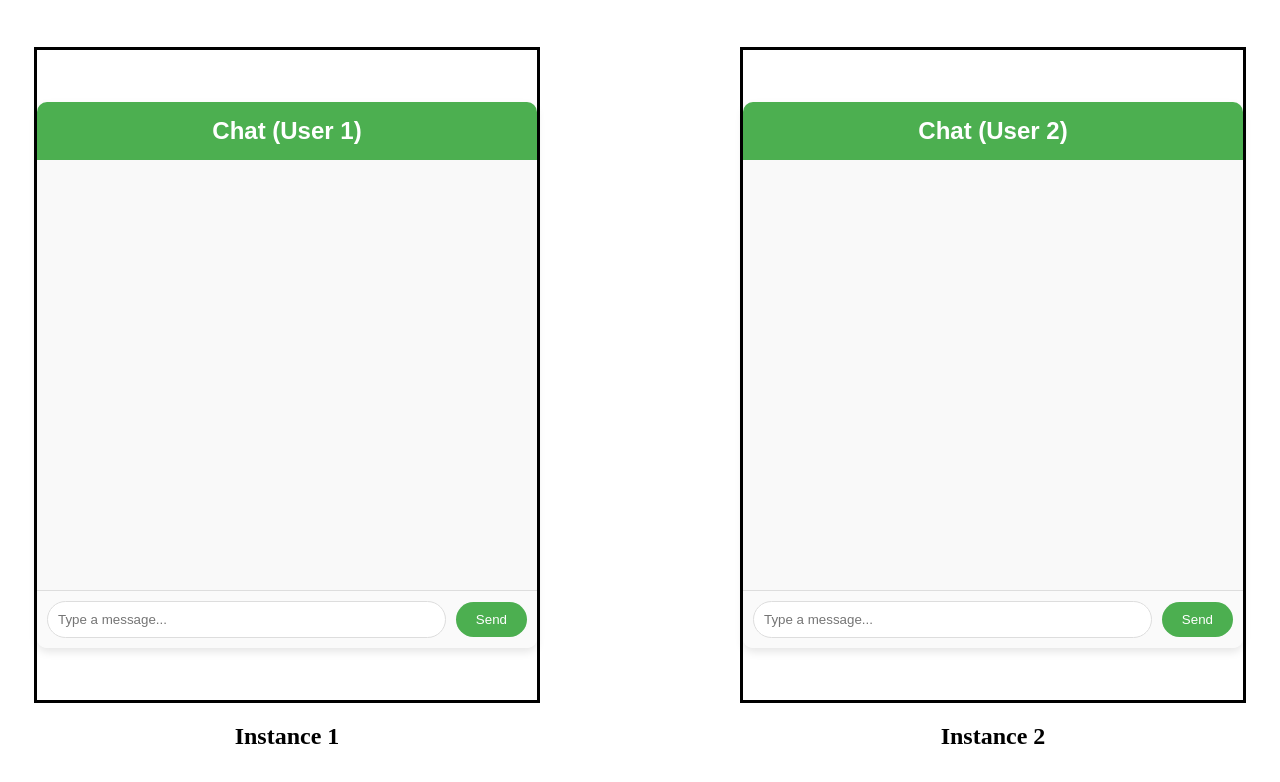
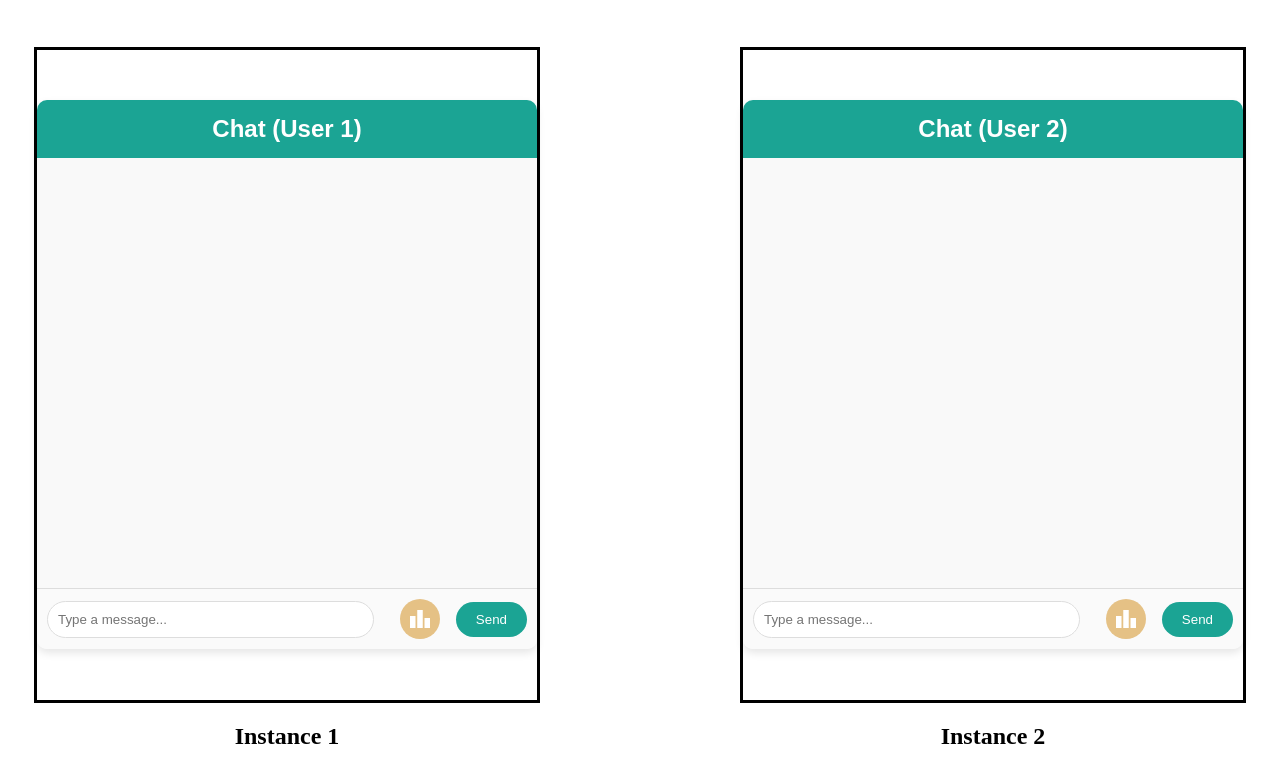
Before and after one commit to hk221/message_plugin, a React app: page / in a window 1280 px wide. Shown: the top 782 px of the page. Built offline with nearby package versions, Linux system fonts and the light colour scheme.

Commit message:
leaderboard

```diff
--- a/src/Chat.css
+++ b/src/Chat.css
@@ -11,7 +11,7 @@
 }
 
 .chat-title {
-  background-color: #4CAF50;
+  background-color: #1ba494;
   color: white;
   padding: 15px;
   text-align: center;
@@ -80,9 +80,36 @@
 
 .send-button {
   padding: 10px 20px;
-  background-color: #4CAF50;
+  background-color: #1ba494;
   color: white;
   border: none;
   border-radius: 20px;
   cursor: pointer;
 }
+
+.leaderboard-page {
+  /* Centering the content */
+  display: flex;
+  flex-direction: column;
+  align-items: center;
+  justify-content: center;
+  text-align: center;
+
+  /* Padding/margins for breathing room */
+  margin: 0 auto;
+  padding: 20px;
+
+  /* Font settings */
+  font-family: "Roboto", sans-serif; /* Change to any font you prefer */
+  color: #00796b; /* Adjust this color as desired */
+}
+
+.leaderboard-page h2 {
+  font-size: 2em;
+  margin-bottom: 10px;
+}
+
+.leaderboard-page p {
+  font-size: 1.2em;
+  line-height: 1.5;
+}
--- a/src/Plugin.js
+++ b/src/Plugin.js
@@ -1,5 +1,9 @@
 import React, { useState, useEffect, useRef } from "react";
-import "./Chat.css"; // Ensure you update your CSS accordingly
+import Tooltip from "@mui/material/Tooltip";
+import IconButton from "@mui/material/IconButton";
+import Button from "@mui/material/Button";
+import LeaderboardIcon from "@mui/icons-material/Leaderboard";
+import "./Chat.css";
 
 /**
  * @param {PluginProps} props
@@ -7,34 +11,31 @@ import "./Chat.css"; // Ensure you update your CSS accordingly
 export default function Plugin(props) {
   const [input, setInput] = useState("");
   const [messages, setMessages] = useState([]);
+  const [isLeaderboardVisible, setIsLeaderboardVisible] = useState(false);
   const messageEndRef = useRef(null);
-  const isCurrentUser = props.getUser() === String(props.getSender());
 
-  // Update messages when history changes
   useEffect(() => {
     setMessages(props.getDataHistory());
   }, [props.getDataHistory()]);
 
-  // Scroll to bottom when new message is added
   useEffect(() => {
+    // Scroll to the bottom when messages change
     messageEndRef.current?.scrollIntoView({ behavior: "smooth" });
   }, [messages]);
 
-  // Send text message
+  // Send a message
   const handleSend = () => {
-    if (!input) return; // Nothing to send
-
+    if (!input) return;
     const newMessage = {
       sender: props.getSender(),
       messageID: Date.now().toString(),
       message: input,
     };
-
     props.sendCreateMessage(newMessage, true);
     setInput("");
   };
 
-  // Handle sending on Enter key press
+  // Send on Enter
   const handleKeyDown = (e) => {
     if (e.key === "Enter") {
       handleSend();
@@ -43,15 +44,48 @@ export default function Plugin(props) {
 
   return (
     <div className="chat-container enhanced">
+      {/* If the leaderboard is visible, show only the leaderboard page */}
+      {isLeaderboardVisible ? (
+        <div className="leaderboard-page">
+          <h2>Leaderboard</h2>
+          {/* Replace with your real leaderboard content here */}
+          <p>Sample leaderboard data...</p>
+
+          {/* Back button, styled as requested */}
+          <Button
+            onClick={() => setIsLeaderboardVisible(false)}
+            sx={{
+              backgroundColor: "#1ba494",
+              color: "#ffffff",
+              mt: 3,
+              px: 4,
+              py: 1.5,
+              borderRadius: 2,
+              display: "block",
+              margin: "0 auto",
+              "&:hover": {
+                backgroundColor: "#005f56",
+              },
+            }}
+          >
+            Back 🔙
+          </Button>
+        </div>
+      ) : (
+        // Otherwise, show the chat UI
+        <>
           <h2 className="chat-title">Chat (User {props.getUser()})</h2>
           <div className="chat-box">
             {messages.map((msg, index) => {
               const isMe = String(msg.sender) === String(props.getUser());
-          // Check if the message is an object, then try to extract text from it
+              // Handle object messages vs. string
               const displayMessage =
                 typeof msg.message === "object"
-              ? msg.message.text || msg.message.message || JSON.stringify(msg.message)
+                  ? msg.message.text ||
+                    msg.message.message ||
+                    JSON.stringify(msg.message)
                   : msg.message;
+
               return (
                 <div key={index} className={`chat-bubble ${isMe ? "sent" : "received"}`}>
                   {!isMe && <strong className="sender">User {msg.sender}</strong>}
@@ -59,10 +93,11 @@ export default function Plugin(props) {
                 </div>
               );
             })}
-        <div ref={messageEndRef} /> {/* Scroll anchor */}
+            <div ref={messageEndRef} />
           </div>
 
-      <div className="chat-input-container">
+          {/* Input row */}
+          <div className="chat-input-container" style={{ display: "flex", alignItems: "center", gap: "1rem" }}>
             <input
               type="text"
               value={input}
@@ -71,10 +106,29 @@ export default function Plugin(props) {
               placeholder="Type a message..."
               className="chat-input"
             />
+
+            {/* Leaderboard toggle button */}
+            <Tooltip title="View Leaderboard">
+              <IconButton
+                sx={{
+                  backgroundColor: "#e5c185",
+                  color: "#FFFFFF",
+                  margin: "0 auto",
+                  "&:hover": { backgroundColor: "#deae9f" },
+                }}
+                onClick={() => setIsLeaderboardVisible(true)}
+              >
+                <LeaderboardIcon />
+              </IconButton>
+            </Tooltip>
+
+            {/* Send button */}
             <button onClick={handleSend} className="send-button">
               Send
             </button>
           </div>
+        </>
+      )}
     </div>
   );
 }
```
Lines whose indentation alone changed are shown as unchanged.
